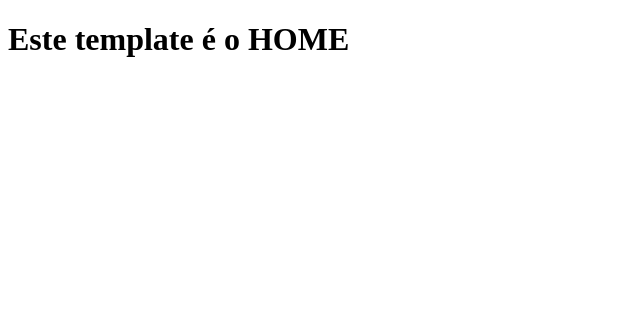
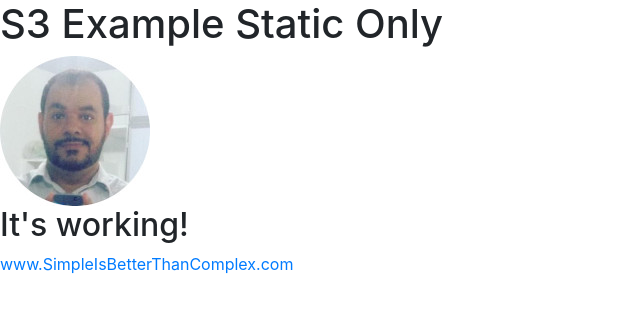
Before and after one commit to Doginnn/photobook, a Django app: template photobook/app/templates/home.html in a window 1280 px wide. Shown: the top 313 px of the page, without its empty margins (0-640 px from the left). Run offline with Django 3.2, Linux system fonts and the light colour scheme; the template is opened without the code that fills it, so the values that code supplies are empty; parts of the project's set-up code (start-up, migrations or seed data) failed here and were passed over; some libraries are stand-ins or nearby versions.

Commit message:
[UPD]Atualizando o home.html

```diff
--- a/photobook/app/templates/home.html
+++ b/photobook/app/templates/home.html
@@ -1,10 +1,21 @@
+{% load static %}
 <!DOCTYPE html>
-<html lang="en">
+<html>
 <head>
-    <meta charset="UTF-8">
-    <title>Home</title>
+  <meta charset="utf-8">
+  <title>S3 Example Static Only</title>
+  <link rel="stylesheet" type="text/css" href="{% static 'bootstrap/css/bootstrap.min.css' %}">
 </head>
 <body>
-<h1>Este template é o HOME</h1>
+  <header>
+    <h1>S3 Example Static Only</h1>
+  </header>
+  <main>
+    <img src="{% static 'img/perfil 150x150.jpg' %}">
+    <h2>It's working!</h2>
+  </main>
+  <footer>
+    <a href="https://simpleisbetterthancomplex.com">www.SimpleIsBetterThanComplex.com</a>
+  </footer>
 </body>
 </html>
```
